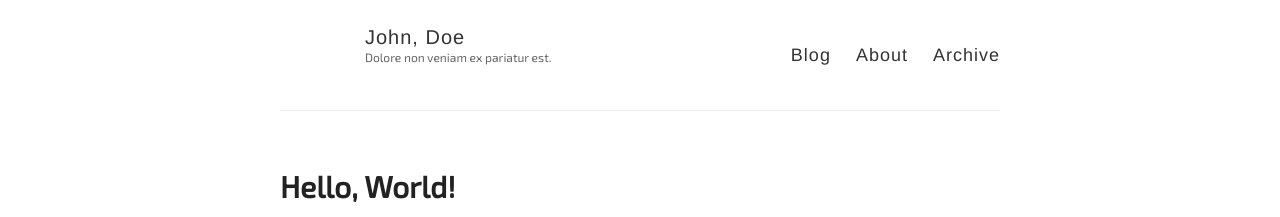
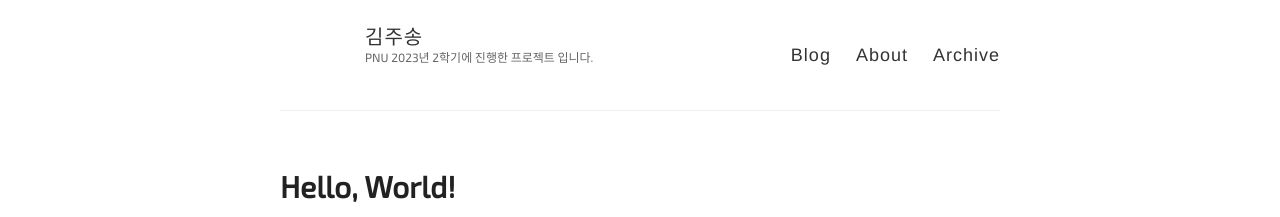
Before and after one commit to jooiss/jooiss.github.io, a Jekyll site: the page built from index.html, in a window 1280 px wide. Shown: the top 217 px of the page. Built offline with Jekyll 4.4.1, drawn with Linux system fonts in a browser that asks for light colours; some web fonts are replaced; the list of posts is cut into pages by our own code.

Commit message:
Update _config.yml

```diff
--- a/_config.yml
+++ b/_config.yml
@@ -3,10 +3,10 @@
 #
 
 # Name of your site (displayed in the header)
-name: John, Doe
+name: 김주송
 
 # Short bio or description (displayed in the header)
-description: Dolore non veniam ex pariatur est.
+description: PNU 2023년 2학기에 진행한 프로젝트 입니다.
 
 # URL of your avatar or profile pic (you could use your GitHub profile pic)
 avatar:
```
